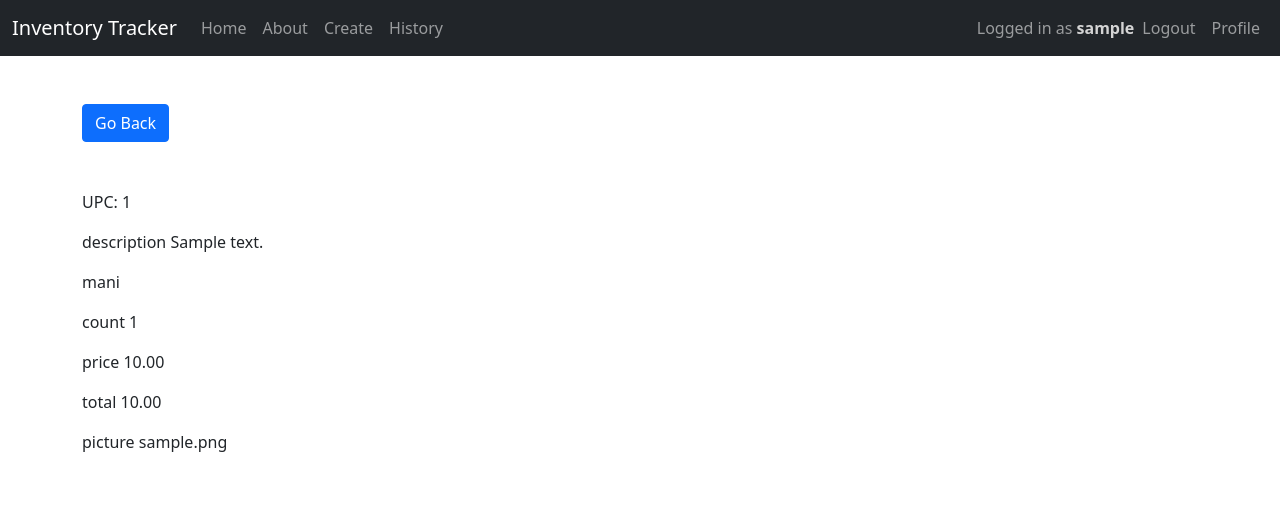
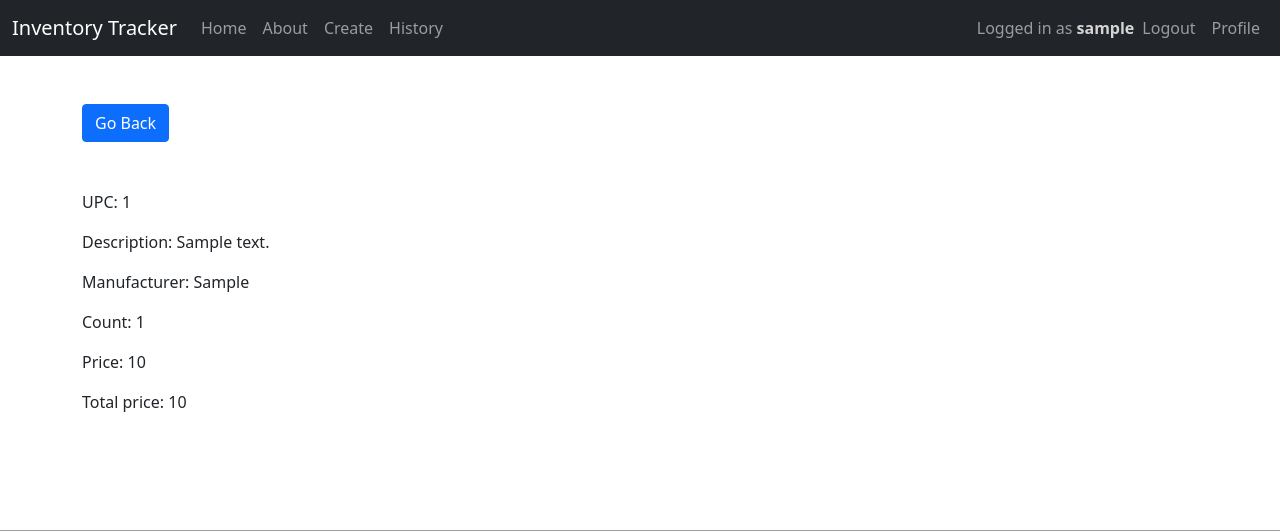
Before and after one commit to mustafaemresahin/inventory-tracker, a Django app: page /1/1/1/ in a window 1280 px wide. Shown: the top 531 px of the page. Run offline with Django 4.2, Linux system fonts and the light colour scheme; a user stored in the database is signed in; tables that the repository leaves empty hold one stand-in row (values such as "Sample post"); grey boxes are pictures that could not be loaded.

Commit message:
fixed product add page and product add page

```diff
--- a/main/forms.py
+++ b/main/forms.py
@@ -22,8 +22,7 @@ class Create(forms.ModelForm):
 
 
 class Add(forms.ModelForm):
-    picture = forms.ImageField(required=False)
     class Meta:
         model = Product
 
-        fields = ["upc", "description", "count", "manufacturer", "price", "picture"]
+        fields = ["upc", "description", "count", "manufacturer", "price"]
--- a/main/models.py
+++ b/main/models.py
@@ -22,13 +22,12 @@ class Product(models.Model):
     description = models.TextField(max_length=100)
     count = models.IntegerField()
     upc = models.IntegerField()
-    manufacturer = models.CharField(max_length=100)
-    inventory = models.CharField(max_length=100)
-    price = models.DecimalField(max_digits=5, decimal_places=2)
-    total = models.DecimalField(default = 0, max_digits=5, decimal_places=2)
-    picture = models.ImageField(upload_to=None, height_field=None, width_field=None, max_length=100)
+    manufacturer = models.TextField(max_length=100)
+    inventory = models.TextField()
+    price = models.IntegerField()
+    total = models.IntegerField()
     def __str__(self):
-        return "p"
+        return self.description
 
 
 class History(models.Model):
--- a/main/templates/main/product.html
+++ b/main/templates/main/product.html
@@ -8,10 +8,10 @@
 </form>
 <br></br>
 <p>UPC: {{view.upc}}</p>
-<p>description   {{view.description}}</p>
-<p>mani   {{view.mani}}</p>
-<p>count   {{view.count}}</p>
-<p>price   {{view.price}}</p>
-<p>total   {{view.total}}</p>
-<p>picture    {{view.picture}}</p>
+<p>Description:   {{view.description}}</p>
+<p>Manufacturer:   {{view.manufacturer}}</p>
+<p>Count:   {{view.count}}</p>
+<p>Price:   {{view.price}}</p>
+<p>Total price:   {{view.total}}</p>
+<!--<p>picture    {{view.picture}}</p>-->
 {% endblock %}
--- a/main/templates/main/view.html
+++ b/main/templates/main/view.html
@@ -289,7 +289,7 @@ h3 input.search-input {
     <table class="table table-striped mt32 customers-list">
         <thead>
             <tr class="header">
-                <th>Picture</th>
+                <!--<th>Picture</th>-->
                 <th>Description</th>
                 <th>Manufacturer</th>
                 <th>UPC</th>
@@ -302,7 +302,7 @@ h3 input.search-input {
         <tbody>
             {% for p in products %}
             <tr>
-                <td>{{p.picture}}</td>
+                <!--<td>{{p.picture}}</td>-->
                 <td><a href="/{{post.author.username}}/{{post.title}}/{{p.id}}/">{{p.description}}</a></td>
                 <td>{{p.manufacturer}}</td>
                 <td>{{p.upc}}</td>
--- a/main/views.py
+++ b/main/views.py
@@ -132,11 +132,11 @@ def add(request, auth, name):
         if form.is_valid():
             product = form.save(commit=False)
             product.author = request.user
-            product.inv = name
-            product.total = float(product.count) * float(product.price)
+            product.inventory = str(name)
+            product.total = product.count * product.price
             product.save()
             h = History()
-            h.title = str(product.description) + " " + str(product.upc) + " is created with an initial count of " + str(product.count)
+            h.title = str(product.description) + " " + str(product.upc) + " is created with an initial count of " + str(product.count) + " in inventory " + name
             h.save()
             i = "/"+str(auth)+"/"+str(name)+"/"
             return redirect(i)
```
Also changed, not shown: main/migrations/0017_remove_product_picture_alter_product_price_and_more.py (added), main/migrations/0018_alter_product_inventory_alter_product_manufacturer.py (added), 1 other file.
